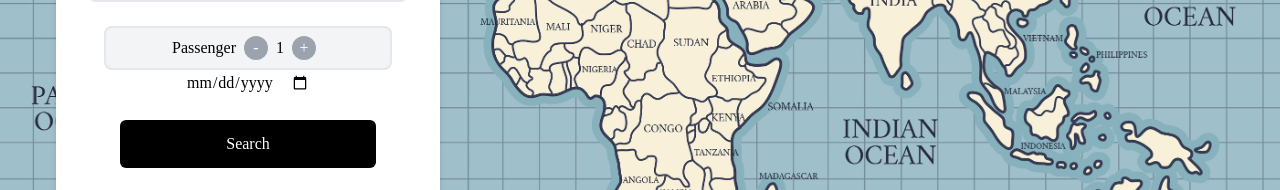
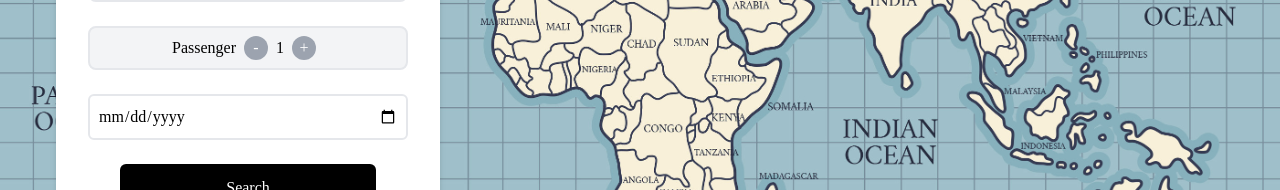
Before and after one commit to prodigiousabyss/carpool, a React (Create React App) app: page /#/ in a window 1280 px wide. Shown: the part 377-567 px from the top of the page. Built offline with nearby package versions, Linux system fonts and the light colour scheme.

Commit message:
fixing style date input

```diff
--- a/src/pages/Home/Home.js
+++ b/src/pages/Home/Home.js
@@ -87,7 +87,7 @@ export const Home = () => {
           </div> : null}
         </div>
         <div className="mt-6">
-          <div className="text-black w-72 h-11 bg-gray-100 rounded-lg border-2" >
+          <div className="text-black w-80 h-11 bg-gray-100 rounded-lg border-2" >
             {count === 1 ? 'Passenger' : 'Passengers'}
             <button className="m-2 text-white bg-gray-400 rounded-full w-6 h-6" onClick={decreaseCount}>
               -
@@ -98,7 +98,7 @@ export const Home = () => {
             </button>
           </div>
         </div>
-        <input type="date" />
+        <input type="date" className='mt-6 border-2 rounded-md p-2 w-80' />
           <NavLink to="/requestRides" onClick={handleDisabling} className="mt-6 bg-black w-[16rem] text-white p-3 rounded-md"
         >Search</NavLink>
       </div>
```
